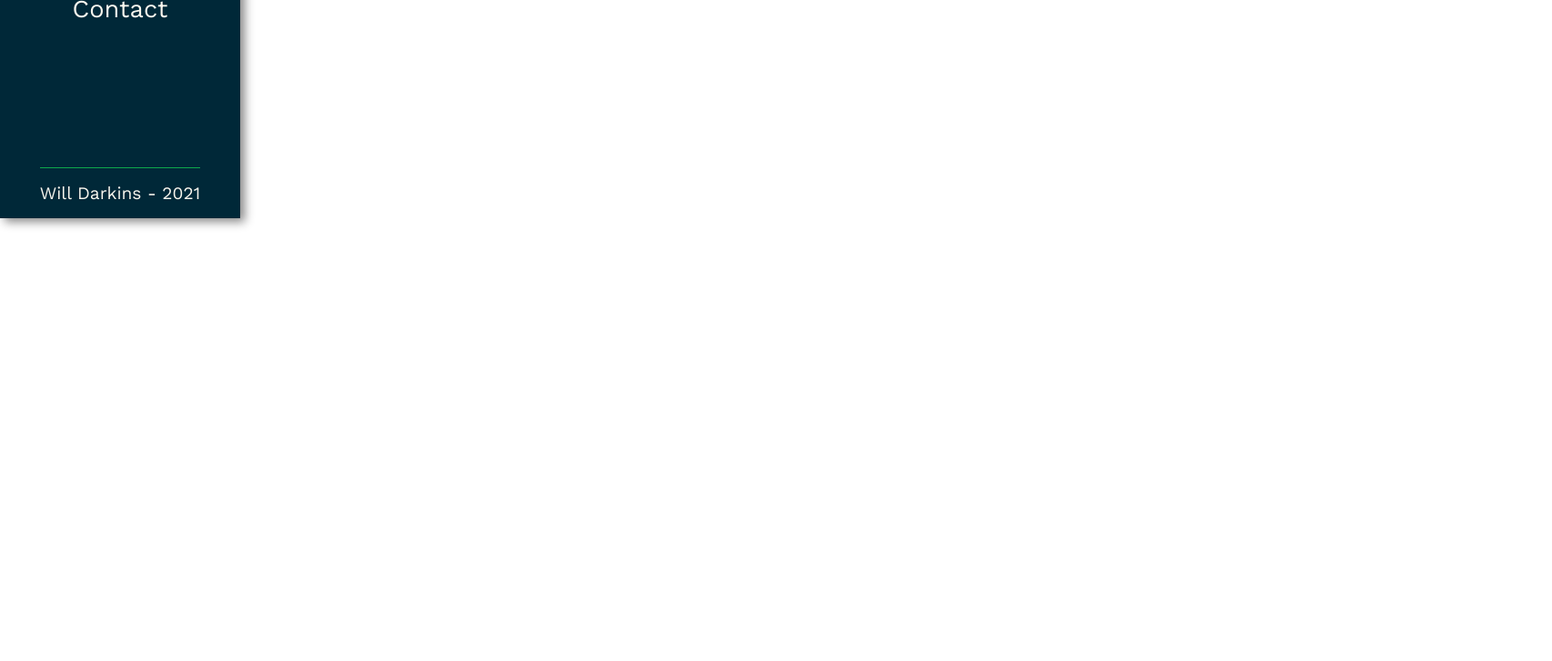
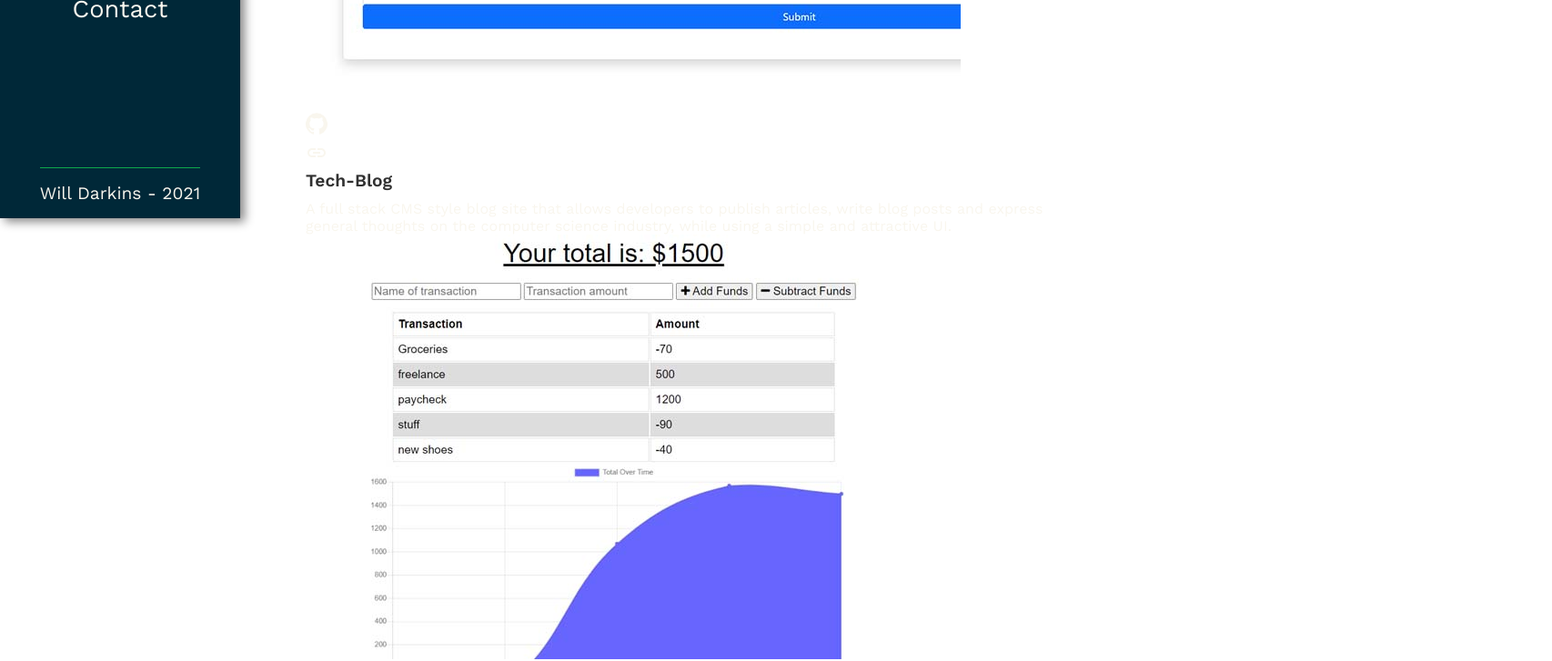
Before and after one commit to willdarkins/portfolio_darkins, a React (Create React App) app: page /portfolio in a window 1280 px wide. Shown: the part 560-1287 px from the top of the page at 91% size, 1706 px wide, since content can reach past the window. Before the commit the page ends 800 px from the top, so only its background shows below. Built offline with nearby package versions, Linux system fonts and the light colour scheme; a web font is replaced by a local one.

Commit message:
got portfolio images to render on PortfolioPage.js using the .map in Menu.js

```diff
--- a/src/Components/Menu.js
+++ b/src/Components/Menu.js
@@ -1,14 +1,40 @@
 import React from 'react'
 import styled from 'styled-components'
+import GitHubIcon from '@material-ui/icons/GitHub'
+import LinkIcon from '@mui/icons-material/Link';
 
 const MenuStyles = styled.div`
 
 `
 
-function Menu({menuItem}) {
+function Menu({ menuItem }) {
     return (
         <MenuStyles>
-
+            {
+                menuItem.map((item) => {
+                    return <div className='grid-item' key={item.id}>
+                        <div className='portfolio-content'>
+                            <div className='portfolio-image'>
+                                <img src={item.image} />
+                                <ul>
+                                    <li>
+                                        <a href={item.link1}>
+                                            <GitHubIcon />
+                                        </a>
+                                    </li>
+                                    <li>
+                                        <a href={item.link2}>
+                                            <LinkIcon />
+                                        </a>
+                                    </li>
+                                </ul>
+                            </div>
+                            <h6>{item.title}</h6>
+                            <p>{item.text}</p>
+                        </div>
+                    </div>
+                })
+            }
         </MenuStyles>
     )
 }
--- a/src/Pages/PortfolioPage.js
+++ b/src/Pages/PortfolioPage.js
@@ -3,6 +3,7 @@ import { useState } from 'react'
 import {MainLayout, InnerLayout} from '../Styles/Layout'
 import Title from '../Components/Title'
 import portfolios from '../Data/portfolios'
+import Menu from '../Components/Menu'
 
 function Portfolio() {
     const[menuItem, setMenuItem] = useState(portfolios)
@@ -10,7 +11,7 @@ function Portfolio() {
         <MainLayout>
             <Title title={'Portfolio'} />
             <InnerLayout>
-
+                <Menu menuItem={menuItem} />
             </InnerLayout>
         </MainLayout>
     )
```
